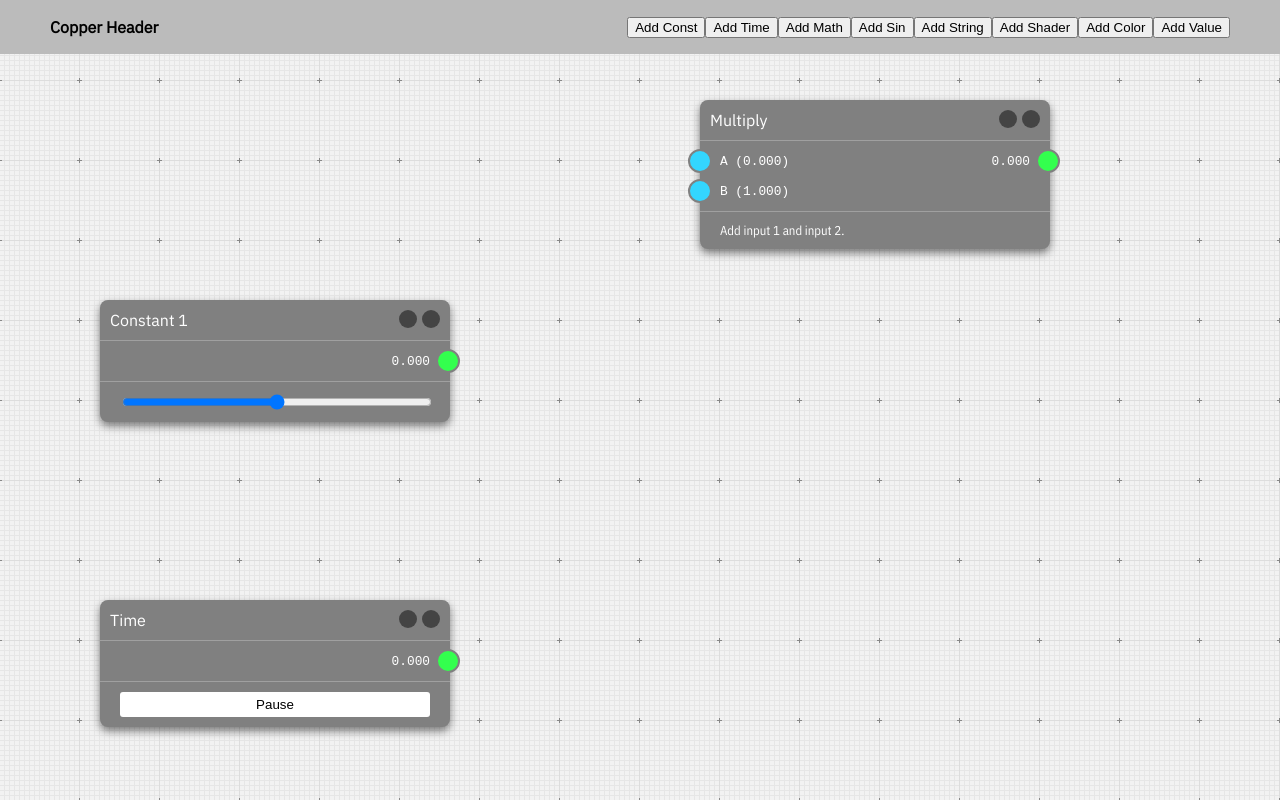
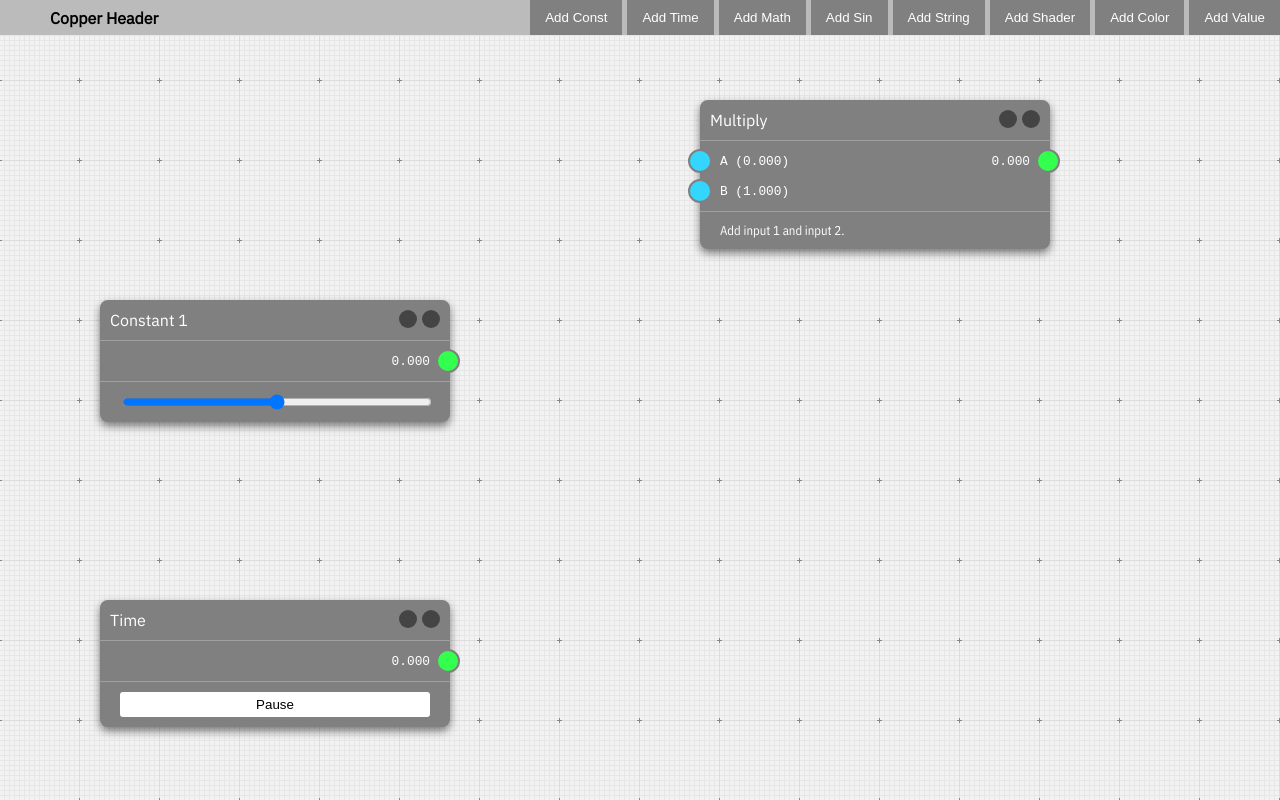
Before and after one commit to onion2k/copper, a React (Create React App) app: page / in a window 1280 px wide. Built offline with nearby package versions, Linux system fonts and the light colour scheme.

Commit message:
Better buttons

```diff
--- a/src/reducer.tsx
+++ b/src/reducer.tsx
@@ -6,18 +6,14 @@ export function reducer(state: any, action: any) {
   switch (action.type) {
     case "recalculate":
       newState.outputs[action.id] = action.value;
-
       if (newState.connections[action.id]) {
         const id = newState.connections[action.id][0];
         const index = newState.connections[action.id][1];
         newState.inputs[id][index] = action.value;
       }
-
       return newState;
-
     case "node/connect":
       return node.connect(newState, action);
-
     case "panel/move":
       return panel.move(newState, action);
     case "panel/register":
--- a/src/styles.css
+++ b/src/styles.css
@@ -10,9 +10,7 @@ body {
 
 .nav {
   position: absolute;
-  width: calc(100vw - 100px);
-  padding: 0 50px;
-  min-height: 50px;
+  width: 100vw;
   display: flex;
   justify-content: space-between;
   background-color: #bbb;
@@ -21,16 +19,33 @@ body {
 }
 
 .nav h1 {
-  padding: 0;
+  flex: 1;
+  padding: 0 50px;
   margin: 0;
   font-size: 1rem;
 }
 
 .nav .addPanel {
+  flex: 2;
+  padding: 0;
+  margin: 0;
   list-style: none;
   display: flex;
   flex-direction: row;
-  align-self: flex-end;
+  justify-content: flex-end;
+}
+
+.nav .addPanel button {
+  padding: 10px 15px;
+  margin-left: 5px;
+  border: none;
+  border-radius: 0;
+  background-color: gray;
+  color: white;
+  cursor: pointer;
+}
+.nav .addPanel button:hover {
+  background-color: darkgray;
 }
 
 .canvas {
```
